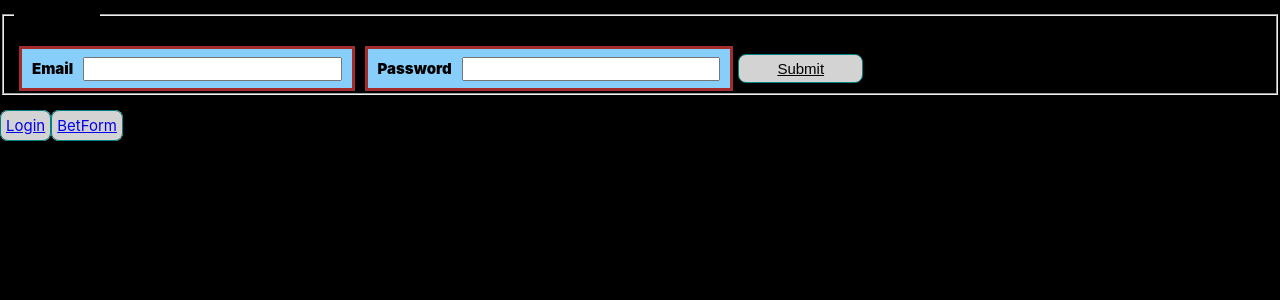
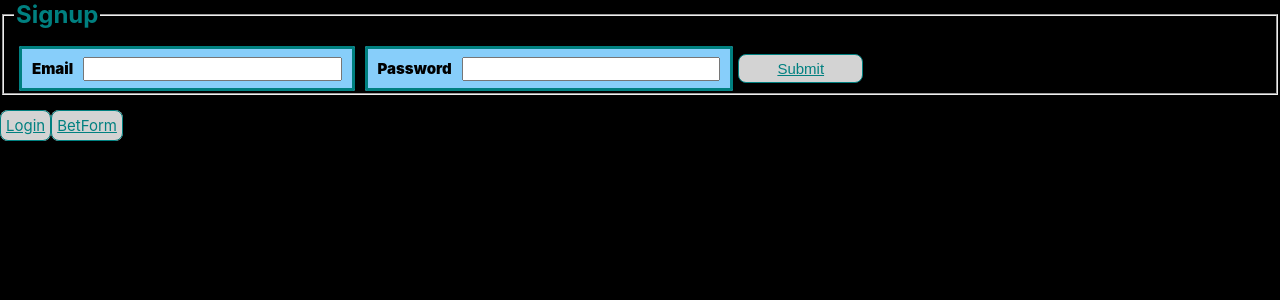
Before and after one commit to AmitSheth9/FE-Sports-Tracker, a React (Create React App) app: page /signup in a window 1280 px wide. Shown: the top 300 px of the page. Built offline with nearby package versions, Linux system fonts and the light colour scheme.

Commit message:
added remove bet button for each bbet in betdata, working

```diff
--- a/src/Views/Auth/Auth.css
+++ b/src/Views/Auth/Auth.css
@@ -1,6 +1,6 @@
 .label {
     border-radius: 2px;
-    border: 3px solid brown;
+    border: 3px solid teal;
     font-size: 15px;
     padding: 10px;
 }
@@ -12,8 +12,11 @@
 .link {
     margin-top: 15px;
     padding: 5px;
-    border: 1px solid brown;
+    border: 1px solid teal;
 }
 fieldset{
     padding: 10px;
 }
+legend {
+    color: teal
+}
--- a/src/Views/BetAnalysis/BetData.css
+++ b/src/Views/BetAnalysis/BetData.css
@@ -81,6 +81,7 @@ legend {
     border: 1px solid teal;
     border-radius: 8px;
     background-color:  lightgray;
+    color:teal;
 
 }
 .link-container {
@@ -95,9 +96,14 @@ button {
     border-radius: 8px;
     border: 1px solid teal;
     text-decoration:underline;
+    color: teal;
 }
 .login-status {
     text-align: right;
     font-weight: 500;
     color: brown;
 }
+.remove-button {
+    font-size: 15px;
+    width: 100%;
+}
--- a/src/Views/BetAnalysis/BetData.jsx
+++ b/src/Views/BetAnalysis/BetData.jsx
@@ -1,11 +1,12 @@
 import React from 'react'
 import { useState, useEffect } from 'react'
-import { getBetData } from '../../services/fetch-utils'
+import { getBetData, deleteBet } from '../../services/fetch-utils'
 import { useUser } from '../../context/AuthContext';
 import { Link, useHistory } from 'react-router-dom'
 import './BetData.css'
 import { betDistributionAnalysis } from '../../services/handleData';
 import { sumWageredandWin } from '../../services/handleData';
+
 
 export default function BetData() {
     const [betData, setBetData] = useState([]);
@@ -86,7 +87,18 @@ export default function BetData() {
         auth.setUsername('');
         history.replace('/login');
         }
+    const removeBet = async (id) => {
 
+        console.log(id);
+        let deletedBet = await deleteBet(id);
+        console.log('delete bet', betData);
+        console.log(deletedBet)
+        let response = await getBetData(auth.username);
+        console.log(response.body[0])
+        setBetData(response.body[0]);
+        alert('You have sucessfully removed the bet')
+    }
+    console.log(betData);
     return (
 
 
@@ -131,6 +143,7 @@ export default function BetData() {
                     <td>-{Number(bet.wager.toFixed(2))}</td> : ''}
                         {bet.result === 'Push' ?
                     <td>0</td> : ''}
+                    <td><button className='remove-button' onClick={() => removeBet(bet._id)}>RemoveBet</button></td>
                     </tr>
                     )})}
                     <tr>
--- a/src/Views/BetForm/BetInputForm.jsx
+++ b/src/Views/BetForm/BetInputForm.jsx
@@ -94,6 +94,10 @@ export default function BetInputForm() {
 
     const handleSubmit = async (e) => {
         e.preventDefault();
+    if(!auth.username) {
+            alert('You are not logged in. Login first to log and track your bets')
+    }
+    else {
         if(resultValue === 'Win') {
             setNetAmount(toWin);
         }
@@ -128,6 +132,7 @@ export default function BetInputForm() {
         alert('Bet Submitted');
         history.replace('/betdata')
 
+    }
     }
     const handleLogout = () => {
         auth.setUsername('');
--- a/src/Views/BetForm/betinputform.css
+++ b/src/Views/BetForm/betinputform.css
@@ -118,7 +118,8 @@ button {
     cursor: pointer;
     border-radius: 8px;
     background-color: lightgray;
-    border: 1px solid brown;
+    border: 1px solid teal;
+    color: teal;
 }
 .row-two {
     display: flex;
@@ -134,6 +135,7 @@ button {
     font-size: 15px;
     border-radius: 8px;
     background-color:  lightgray;
+    color: teal;
 }
 .link-container {
     display: flex;
--- a/src/services/fetch-utils.js
+++ b/src/services/fetch-utils.js
@@ -32,3 +32,8 @@ export async function getBetData(username) {
     .get(`${URL}/betdata/${username}`);
     return response;
 }
+export async function deleteBet(id) {
+    const response = await request
+    .delete(`${URL}/betdata/${id}`);
+    return response;
+}
```
